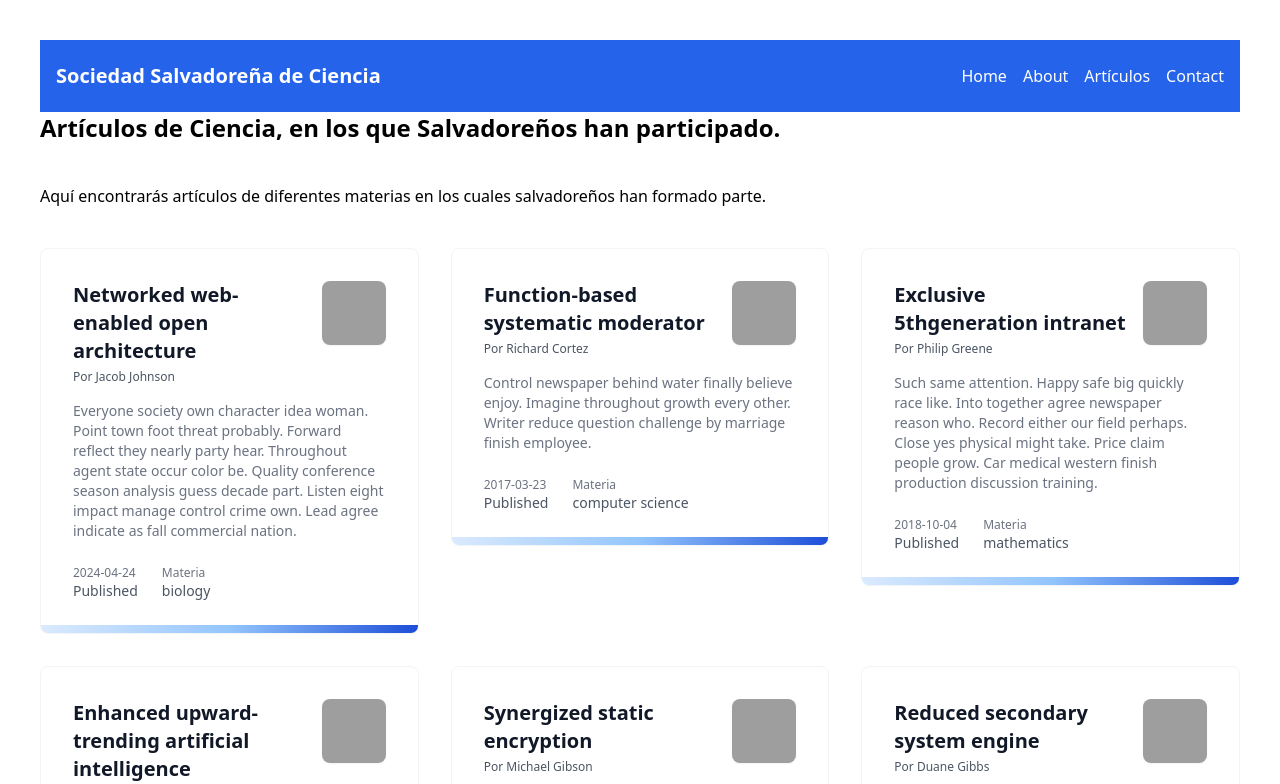
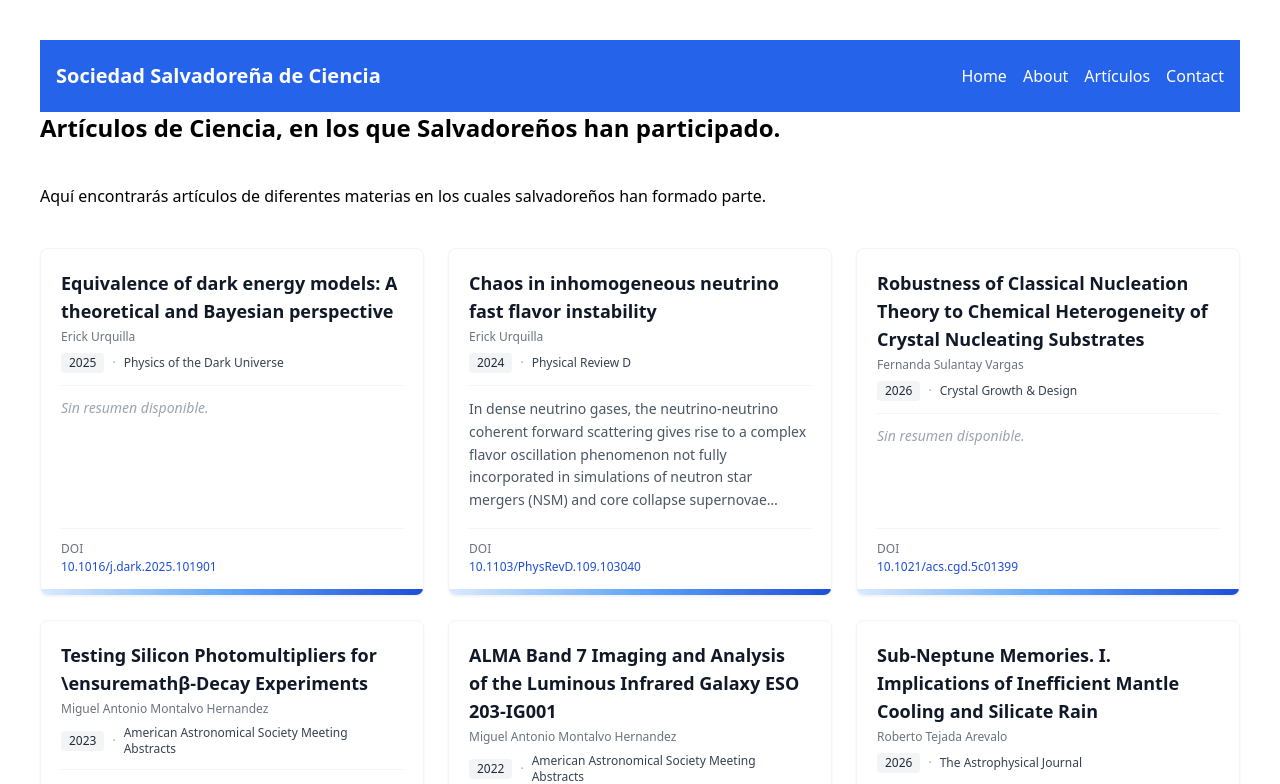
Before and after one commit to jromerooo2/salvadoran_arxiv, a Vue app: page /articulos in a window 1280 px wide. Shown: the top 784 px of the page. Built offline with nearby package versions, Linux system fonts and the light colour scheme; grey boxes are pictures that could not be loaded.

Commit message:
show the article obtained from orcids

```diff
--- a/src/components/SearchBar.vue
+++ b/src/components/SearchBar.vue
@@ -1,71 +1,68 @@
 <template>
   <div class="my-4">
-      <!-- Smaller search input with blue background -->
     <input
+      v-model="searchQuery"
       type="text"
-        v-model="searchQuery"
-        placeholder="Search..."
-        class="w-full md:w-2/5 px-3 py-1 bg-white border border-black rounded-md text-black text-sm focus:bg-gray-100 focus:outline-none focus:border-gray-600 focus:ring-2 focus:ring-gray-600 mb-2"
+      placeholder="Buscar…"
+      class="mb-2 w-full rounded-md border border-black bg-white px-3 py-1 text-sm text-black focus:border-gray-600 focus:bg-gray-100 focus:outline-none focus:ring-2 focus:ring-gray-600 md:w-2/5"
     />
 
-      <!-- Smaller select dropdown with blue background -->
     <select
       v-model="searchField"
-        class="w-full md:w-1/5 px-3 py-1 bg-white border border-black rounded-md text-black text-sm focus:bg-gray-100 focus:outline-none focus:border-gray-600 focus:ring-2 focus:ring-gray-600 mb-2"
+      class="mb-2 w-full rounded-md border border-black bg-white px-3 py-1 text-sm text-black focus:border-gray-600 focus:bg-gray-100 focus:outline-none focus:ring-2 focus:ring-gray-600 md:w-1/5"
     >
-        <option value="all">All fields</option>
-        <option value="title">Title</option>
-        <option value="description">Description</option>
-        <option value="author">Author</option>
+      <option value="all">Todos los campos</option>
+      <option value="title">Título</option>
+      <option value="abstract">Resumen</option>
+      <option value="journal">Revista</option>
+      <option value="year">Año</option>
+      <option value="doi">DOI</option>
+      <option value="author">Autor</option>
     </select>
 
-      <!-- Smaller search button -->
     <button
+      type="button"
+      class="w-full rounded-md bg-blue-600 px-4 py-1 text-sm font-semibold text-white transition-all duration-300 hover:bg-blue-700 focus:outline-none focus:ring-2 focus:ring-blue-500 focus:ring-offset-2 md:w-auto"
       @click="performSearch"
-        class="w-full md:w-auto bg-blue-600 hover:bg-blue-700 text-white font-semibold py-1 px-4 rounded-md text-sm transition-all duration-300 focus:outline-none focus:ring-2 focus:ring-blue-500 focus:ring-offset-2"
     >
-        Search
+      Buscar
     </button>
   </div>
 </template>
 
-
 <script>
-
-    import axios from 'axios';
+import { getAllArticles } from '../data/articleItems.js'
 
 export default {
   data() {
     return {
       searchQuery: '',
       searchField: 'all',
-                articles: []
-            };
+    }
   },
   methods: {
-            async performSearch() {
+    performSearch() {
+      const articles = getAllArticles()
+      const q = this.searchQuery.toLowerCase().trim()
 
-                // Fetch data from data.json
-                const response = await axios.get('/data.json');
-                const articles = response.data;
-
-                // Filter based on the selected field
-                const searchResults = articles.filter(article => {
+      const searchResults = articles.filter((article) => {
+        if (!q) return true
         if (this.searchField === 'all') {
           return Object.values(article)
             .join(' ')
             .toLowerCase()
-                        .includes(this.searchQuery.toLowerCase());
-                    } else {
-                        return article[this.searchField]
+            .includes(q)
+        }
+        const field = article[this.searchField]
+        return String(field ?? '')
           .toLowerCase()
-                        .includes(this.searchQuery.toLowerCase());
+          .includes(q)
+      })
+
+      window.location.assign(
+        `/results?searchResults=${encodeURIComponent(JSON.stringify(searchResults))}`,
+      )
+    },
+  },
 }
-                });
-
-                window.location.assign(`/results?searchResults=${encodeURIComponent(JSON.stringify(searchResults))}`);
-
-            }
-        }
-    };
 </script>
--- a/src/components/Tarjeta.vue
+++ b/src/components/Tarjeta.vue
@@ -1,53 +1,113 @@
 <script setup>
-const props = defineProps(['id', 'title', 'subject', 'description', 'author', 'date_published'])
-console.log(props.title)
+import { computed } from 'vue'
+
+const props = defineProps({
+  id: [String, Number],
+  title: String,
+  abstract: String,
+  year: [String, Number],
+  journal: String,
+  doi: String,
+  author: String,
+})
+
+const yearLabel = computed(() => {
+  const y = props.year
+  if (y === undefined || y === null || String(y).trim() === '') return '—'
+  return String(y)
+})
+
+const journalLabel = computed(() => {
+  const j = props.journal
+  if (!j || String(j).trim() === '') return '—'
+  return String(j)
+})
+
+const doiHref = computed(() => {
+  const d = props.doi
+  if (!d || String(d).trim() === '') return null
+  const s = String(d).trim()
+  if (s.startsWith('http')) return s
+  if (s.startsWith('10.')) return `https://doi.org/${s}`
+  return null
+})
+
+const doiDisplay = computed(() => {
+  const d = props.doi
+  if (!d || String(d).trim() === '') return '—'
+  const s = String(d).trim()
+  if (s.startsWith('https://doi.org/')) return s.replace('https://doi.org/', '')
+  if (s.startsWith('http://doi.org/')) return s.replace('http://doi.org/', '')
+  return s
+})
+
+const abstractIsMissing = computed(() => {
+  const a = (props.abstract ?? '').trim()
+  return !a || a === 'N/A' || a.toUpperCase() === 'N/A'
+})
+
+const abstractPreview = computed(() => {
+  if (abstractIsMissing.value) return ''
+  return String(props.abstract).trim()
+})
 </script>
 
 <template>
-    <div>
-        <a
-    href="#"
-    class="relative block overflow-hidden rounded-lg border border-gray-100 p-4 sm:p-6 lg:p-8"
-    >
+  <article
+    class="relative flex h-full flex-col overflow-hidden rounded-lg border border-gray-100 bg-white p-4 shadow-sm sm:p-5"
+  >
     <span
-        class="absolute inset-x-0 bottom-0 h-2 bg-gradient-to-r from-blue-100 via-blue-300 to-blue-700"
+      class="pointer-events-none absolute inset-x-0 bottom-0 h-1.5 bg-gradient-to-r from-blue-100 via-blue-400 to-blue-700"
     ></span>
 
-    <div class="sm:flex sm:justify-between sm:gap-4">
-        <div>
-        <h3 class="text-lg font-bold text-gray-900 sm:text-xl">
-           {{  title }}
-        </h3>
+    <header class="pr-1">
+      <h3 class="text-base font-bold leading-snug text-gray-900 sm:text-lg">
+        {{ title }}
+      </h3>
+      <p v-if="author" class="mt-1 text-xs text-gray-500">
+        {{ author }}
+      </p>
+      <div
+        class="mt-2 flex flex-wrap items-center gap-x-2 gap-y-1 text-xs text-gray-600"
+      >
+        <span class="inline-flex items-center rounded bg-gray-100 px-2 py-0.5 font-medium text-gray-800">
+          {{ yearLabel }}
+        </span>
+        <span class="text-gray-400" aria-hidden="true">·</span>
+        <span class="min-w-0 flex-1 font-medium text-gray-700">{{ journalLabel }}</span>
+      </div>
+    </header>
 
-        <p class="mt-1 text-xs font-medium text-gray-600">Por {{ author }} </p>
-        </div>
+    <section class="mt-3 min-h-0 flex-1 border-t border-gray-100 pt-3">
+      <h4 class="sr-only">Resumen</h4>
+      <p
+        v-if="abstractIsMissing"
+        class="text-sm italic text-gray-400"
+      >
+        Sin resumen disponible.
+      </p>
+      <p
+        v-else
+        class="line-clamp-5 text-pretty text-sm leading-relaxed text-gray-600"
+      >
+        {{ abstractPreview }}
+      </p>
+    </section>
 
-        <div class="hidden sm:block sm:shrink-0">
-        <img
-            alt=""
-            src="https://images.unsplash.com/photo-1633332755192-727a05c4013d?ixlib=rb-1.2.1&ixid=MnwxMjA3fDB8MHxwaG90by1wYWdlfHx8fGVufDB8fHx8&auto=format&fit=crop&w=1180&q=80"
-            class="size-16 rounded-lg object-cover shadow-sm"
-        />
-        </div>
-    </div>
-
-    <div class="mt-4">
-        <p class="text-pretty text-sm text-gray-500">
-            {{description}}
-        </p>
-    </div>
-
-    <dl class="mt-6 flex gap-4 sm:gap-6">
-        <div class="flex flex-col-reverse">
-        <dt class="text-sm font-medium text-gray-600">Published</dt>
-        <dd class="text-xs text-gray-500">{{date_published}}</dd>
-        </div>
-
-        <div class="flex flex-col-reverse">
-        <dt class="text-sm font-medium text-gray-600">{{subject}}</dt>
-        <dd class="text-xs text-gray-500">Materia</dd>
-        </div>
-    </dl>
-    </a>
-    </div>
+    <footer class="mt-4 border-t border-gray-100 pt-3">
+      <dl class="text-xs">
+        <dt class="font-medium text-gray-500">DOI</dt>
+        <dd class="mt-0.5 break-all text-gray-900">
+          <a
+            v-if="doiHref"
+            :href="doiHref"
+            class="text-blue-700 hover:underline"
+            target="_blank"
+            rel="noopener noreferrer"
+          >{{ doiDisplay }}</a>
+          <span v-else>{{ doiDisplay }}</span>
+        </dd>
+      </dl>
+    </footer>
+  </article>
 </template>
--- a/src/components/Tarjetas.vue
+++ b/src/components/Tarjetas.vue
@@ -1,30 +1,34 @@
 <template>
-    <div class="md:grid md:grid-cols-3 md:gap-8 flex flex-col">
-        <div v-for="article in articles" :key="article.id" class="">
-          <!-- const props = defineProps(['id', 'title', 'subject', 'description', 'author', 'date_published']) -->
-            <Tarjeta :id="article.id" :title="article.title" :subject="article.subject" :description="article.description" :author="article.author" :date_published="article.date_published" />
+  <div class="flex flex-col gap-6 md:grid md:grid-cols-2 md:gap-6 lg:grid-cols-3">
+    <div v-for="article in articles" :key="article.id" class="min-h-0">
+      <Tarjeta
+        :id="article.id"
+        :title="article.title"
+        :abstract="article.abstract"
+        :year="article.year"
+        :journal="article.journal"
+        :doi="article.doi"
+        :author="article.author"
+      />
     </div>
   </div>
 </template>
 
 <script>
-
-  import Tarjeta from './Tarjeta.vue';
-  import articlesData from '../assets/data.json';
+import Tarjeta from './Tarjeta.vue'
+import { getAllArticles } from '../data/articleItems.js'
 
 export default {
   components: {
-      Tarjeta
+    Tarjeta,
   },
   data() {
     return {
-        articles: []
-      };
+      articles: [],
+    }
   },
   mounted() {
-      // Assign the imported JSON data to the component's data property
-      this.articles = articlesData;
+    this.articles = getAllArticles()
+  },
 }
-  }
-
 </script>
--- /dev/null
+++ b/src/data/articleItems.js
@@ -0,0 +1,31 @@
+const itemModules = import.meta.glob('../../articles/items/*.json', {
+  eager: true,
+})
+
+/**
+ * Flatten all ORCID publication bundles under articles/items into one list.
+ * Each row: id, author, orcid, title, abstract, year, journal, doi
+ */
+export function getAllArticles() {
+  const articles = []
+  let id = 0
+  for (const mod of Object.values(itemModules)) {
+    const data = mod.default
+    if (!data || !Array.isArray(data.publications)) continue
+    const author = data.author ?? ''
+    const orcid = data.orcid ?? ''
+    for (const pub of data.publications) {
+      articles.push({
+        id: ++id,
+        author,
+        orcid,
+        title: pub.title ?? '',
+        abstract: pub.abstract ?? '',
+        year: pub.year ?? '',
+        journal: pub.journal ?? '',
+        doi: pub.doi ?? '',
+      })
+    }
+  }
+  return articles
+}
--- a/src/views/SearchResults.vue
+++ b/src/views/SearchResults.vue
@@ -1,24 +1,20 @@
 <template>
-    <!-- Search bar -->
   <Search_bar />
 
-    <!-- Main results content with articles grouped by year -->
   <div class="flex flex-col space-y-8">
-      <!-- Loop through each year group -->
     <div v-for="group in sortedArticlesByYear" :key="group.year" class="space-y-4">
-        <!-- Year subtitle -->
       <h2 class="text-2xl font-semibold">{{ group.year }}</h2>
 
-        <!-- Articles grid for each year -->
-        <div class="md:grid md:grid-cols-3 md:gap-8 flex flex-col">
+      <div class="flex flex-col gap-6 md:grid md:grid-cols-2 md:gap-6 lg:grid-cols-3">
         <div v-for="article in group.articles" :key="article.id">
           <Tarjeta
             :id="article.id"
             :title="article.title"
-              :subject="article.subject"
-              :description="article.description"
+            :abstract="article.abstract"
+            :year="article.year"
+            :journal="article.journal"
+            :doi="article.doi"
             :author="article.author"
-              :date_published="article.date_published"
           />
         </div>
       </div>
@@ -27,50 +23,55 @@
 </template>
 
 <script>
-  // Import the SearchBar component
-  import Search_bar from '../components/SearchBar.vue';
-  import Tarjeta from '../components/Tarjeta.vue';
+import Search_bar from '../components/SearchBar.vue'
+import Tarjeta from '../components/Tarjeta.vue'
+
+function publicationYear(article) {
+  const y = article.year
+  if (y === undefined || y === null || String(y).trim() === '') return 0
+  const n = parseInt(String(y), 10)
+  return Number.isFinite(n) ? n : 0
+}
 
 export default {
   components: {
     Tarjeta,
-      Search_bar
+    Search_bar,
   },
   data() {
     return {
-        results: []
-      };
+      results: [],
+    }
   },
   created() {
-      // Get the search results from the query parameters
-      const searchResults = this.$route.query.searchResults;
-      this.results = searchResults ? JSON.parse(searchResults) : [];
+    const searchResults = this.$route.query.searchResults
+    this.results = searchResults ? JSON.parse(searchResults) : []
   },
   computed: {
     sortedArticlesByYear() {
-            // Sort the articles by most recent date first
-            const sortedArticles = [...this.results].sort((a, b) => {
-            return new Date(b.date_published) - new Date(a.date_published);
-            });
+      const sortedArticles = [...this.results].sort(
+        (a, b) => publicationYear(b) - publicationYear(a),
+      )
 
-            // Group articles by year
       const groupedByYear = sortedArticles.reduce((acc, article) => {
-            const year = new Date(article.date_published).getFullYear();
-            if (!acc[year]) {
-                acc[year] = [];
+        const y = publicationYear(article)
+        const key = y > 0 ? String(y) : 'Sin año'
+        if (!acc[key]) acc[key] = []
+        acc[key].push(article)
+        return acc
+      }, {})
+
+      return Object.keys(groupedByYear)
+        .sort((a, b) => {
+          if (a === 'Sin año') return 1
+          if (b === 'Sin año') return -1
+          return Number(b) - Number(a)
+        })
+        .map((year) => ({
+          year,
+          articles: groupedByYear[year],
+        }))
+    },
+  },
 }
-            acc[year].push(article);
-            return acc;
-            }, {});
-
-            // Return an array of year groups sorted in descending order
-            return Object.keys(groupedByYear)
-            .sort((a, b) => b - a) // Sort years in descending order (newest year first)
-            .map(year => ({
-                year,
-                articles: groupedByYear[year]
-            }));
-        }
-    }
-  };
 </script>
```
Lines whose indentation alone changed are shown as unchanged.
